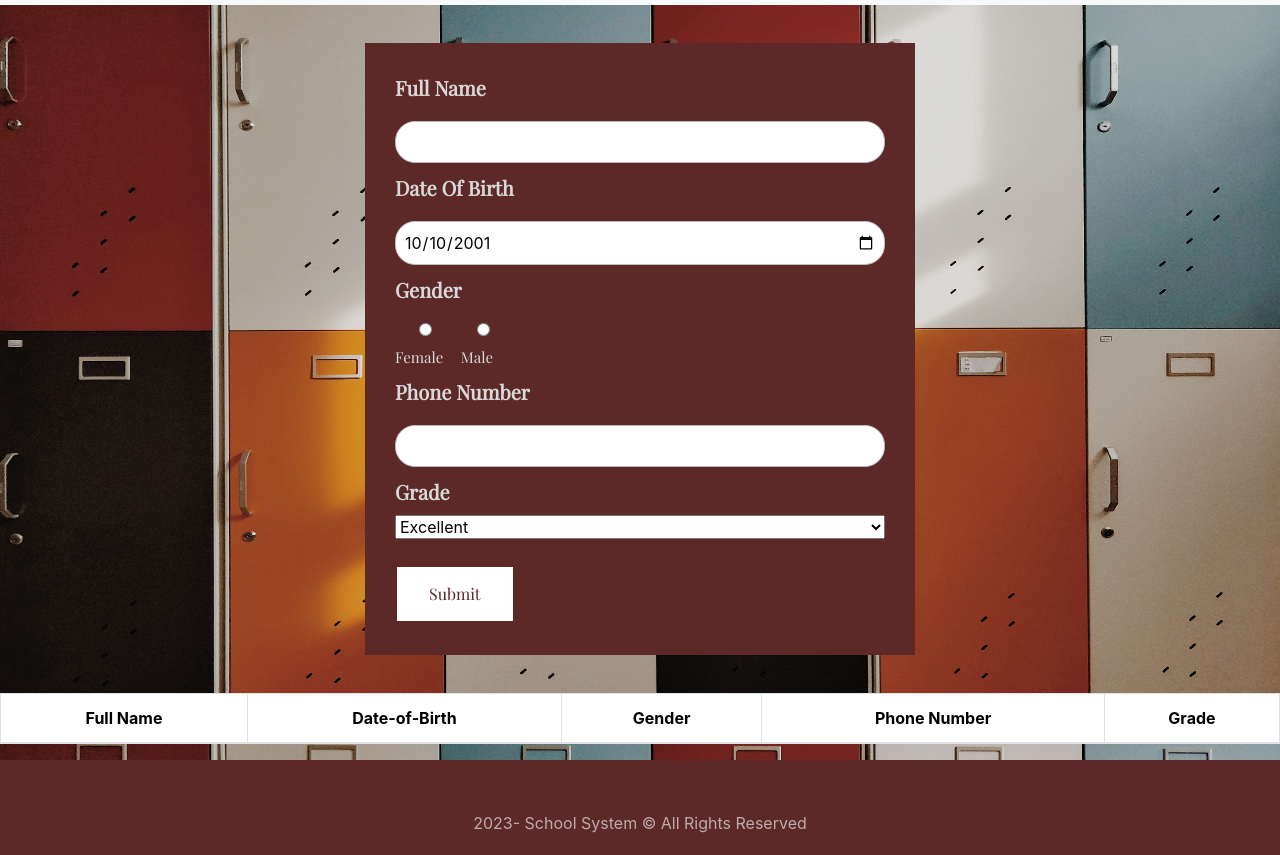
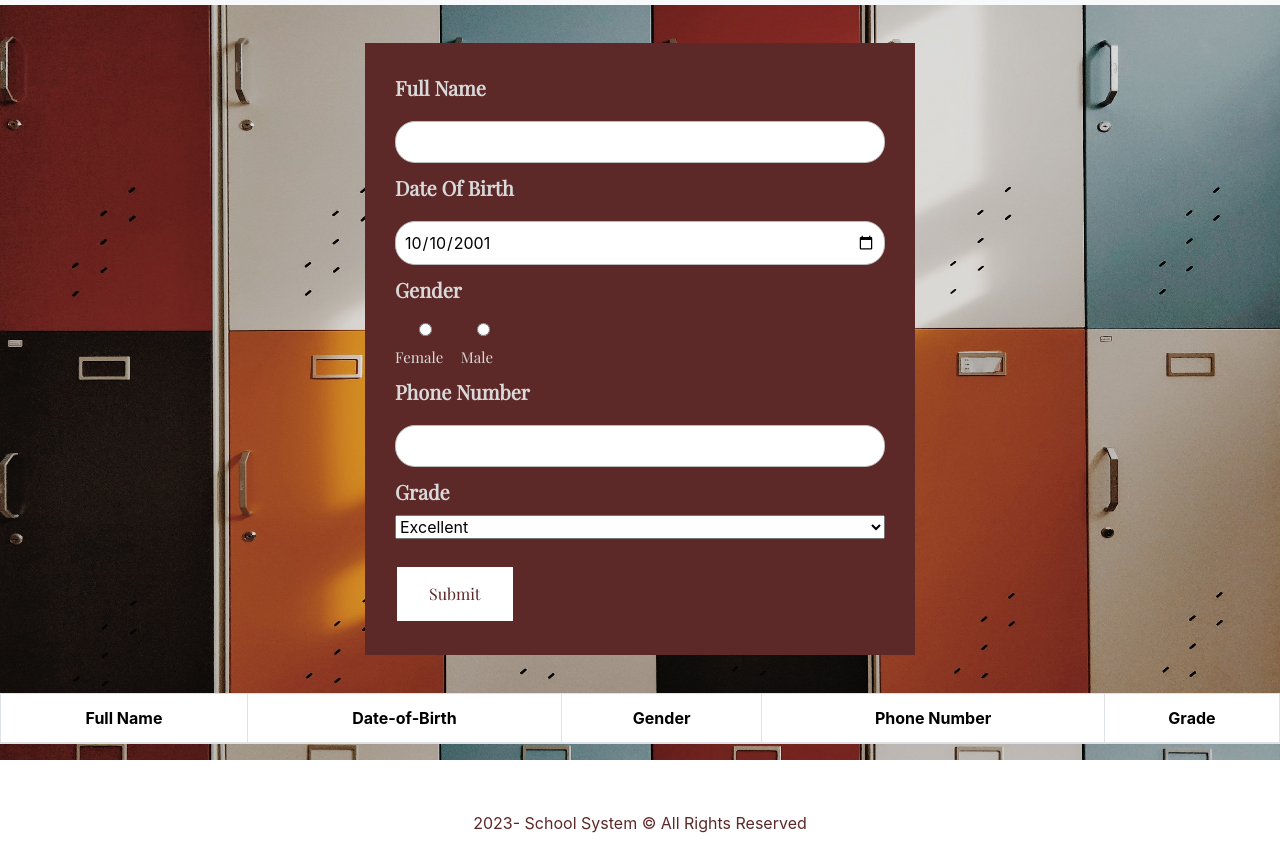
Before and after one commit to shahedsuleiman/SchoolSystem, a plain HTML site: page index.html in a window 1280 px wide. Shown: the part 75-930 px from the top of the page. Drawn offline with nearby package versions, Linux system fonts and the light colour scheme.

Commit message:
everything works well

```diff
--- a/style.css
+++ b/style.css
@@ -63,10 +63,10 @@ table th,td{
 
 
 .bg-footer {
-    background-color:rgb(92, 40, 40);
+    background-color:rgb(255, 255, 255);
     padding: 3px 0 20px;
 }
 
 .footer-alt {
-    color: #ffffff9c;
+    color: rgb(92, 40, 40);
 }
```
